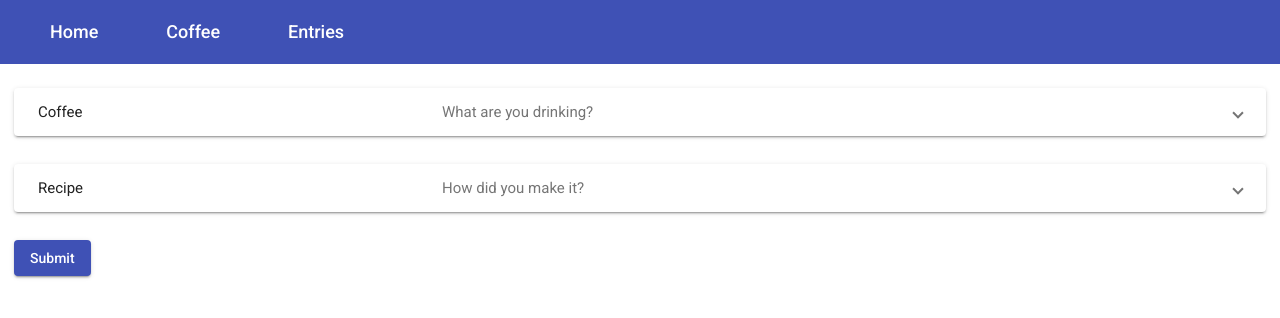
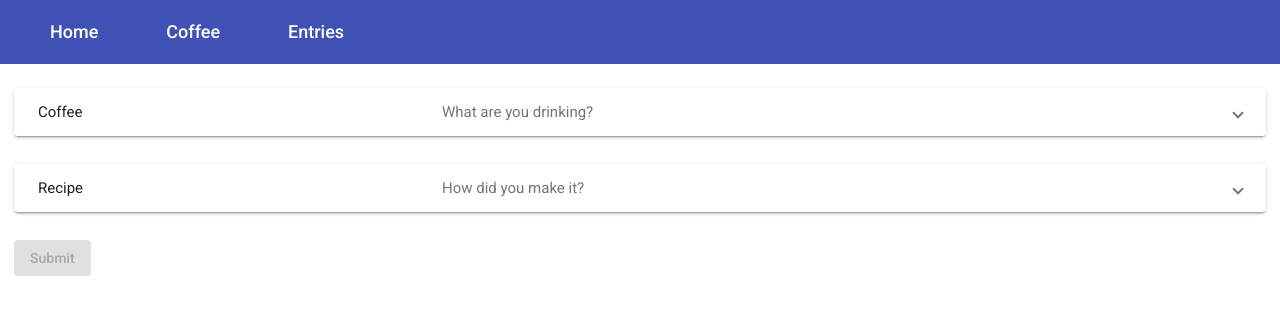
Before and after one commit to samblissard/coffee-journal, an Angular app: page /entries/new in a window 1280 px wide. Shown: the top 318 px of the page. Built offline with nearby package versions, Linux system fonts and the light colour scheme.

Commit message:
Adding validation for coffee form

```diff
--- a/src/app/journal-entry-form/journal-entry-form.component.html
+++ b/src/app/journal-entry-form/journal-entry-form.component.html
@@ -11,17 +11,17 @@
   <div class="formFieldsContainer" [formGroup]="coffeeForm">
     <mat-form-field class="formField">
       <mat-label>Name</mat-label>
-      <input matInput formControlName="name" />
+      <input matInput formControlName="name" required />
     </mat-form-field>
 
     <mat-form-field class="formField">
       <mat-label>Roaster</mat-label>
-      <input matInput formControlName="roaster" />
+      <input matInput formControlName="roaster" required />
     </mat-form-field>
 
     <div class="formField">
       <label class="roastRadioButtonLabel">Roast</label>
-      <mat-radio-group formControlName="roast">
+      <mat-radio-group formControlName="roast" required>
         <mat-radio-button value="light">Light</mat-radio-button>
         <mat-radio-button value="medium">Medium</mat-radio-button>
         <mat-radio-button value="dark">Dark</mat-radio-button>
@@ -94,6 +94,7 @@
   color="primary"
   class="formSection"
   (click)="submitForm()"
+  [disabled]="coffeeForm.invalid"
 >
   Submit
 </button>
--- a/src/app/journal-entry-form/journal-entry-form.component.ts
+++ b/src/app/journal-entry-form/journal-entry-form.component.ts
@@ -1,5 +1,5 @@
 import { Component, OnInit } from '@angular/core';
-import { FormControl, FormGroup } from '@angular/forms';
+import { FormControl, FormGroup, Validators } from '@angular/forms';
 import { JournalEntryService } from '../services/journal-entry.service';
 import { JournalEntry } from '../models/journal-entry';
 
@@ -10,7 +10,7 @@ import { JournalEntry } from '../models/journal-entry';
 })
 export class JournalEntryFormComponent implements OnInit {
   coffeeForm = new FormGroup({
-    name: new FormControl(''),
+    name: new FormControl('', Validators.required),
     roaster: new FormControl(''),
     roast: new FormControl(''),
     tastingNote: new FormControl(''),
```
